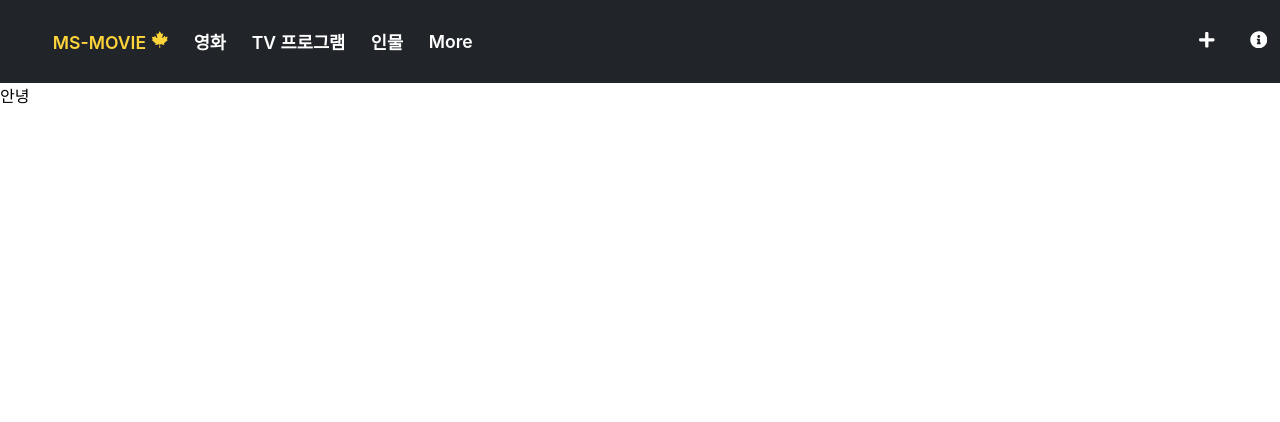
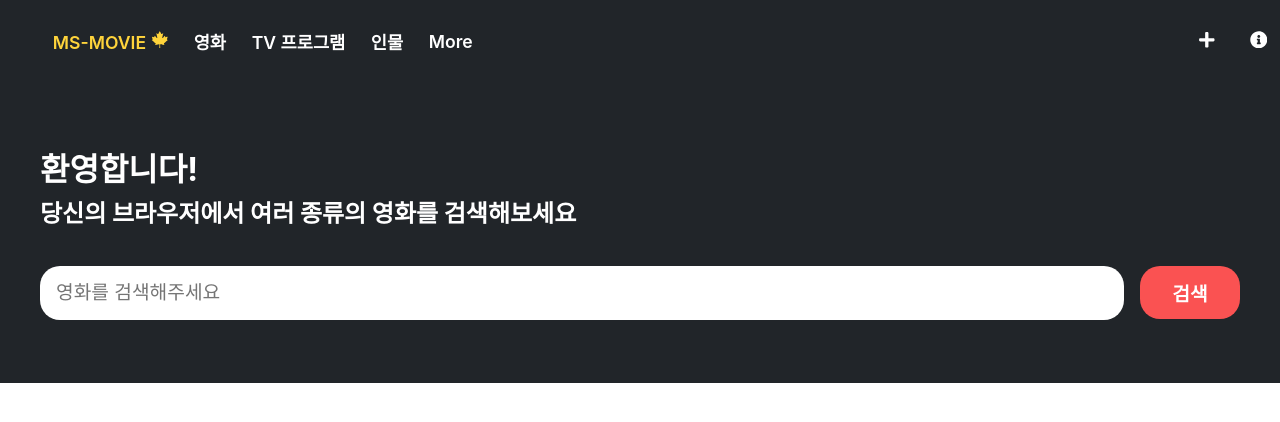
Before and after one commit to Minseok-Park/Movie-App, a React (Create React App) app: page / in a window 1280 px wide. Shown: the top 422 px of the page. Built offline with nearby package versions, Linux system fonts and the light colour scheme; no server answers.

Commit message:
movieList & movieSearchList 를 하나의 배열로 리팩토링

```diff
--- a/src/components/Main/main.jsx
+++ b/src/components/Main/main.jsx
@@ -1,4 +1,4 @@
-import React from "react";
+import React, { useReducer, useState } from "react";
 import { useEffect } from "react/cjs/react.development";
 import MovieList from "../movieList/movieList";
 import MovieScreen from "../movieScreen/movieScreen";
@@ -8,9 +8,16 @@ const Main = ({ movieService }) => {
     movieList: null,
   };
 
+  const [search, setSearch] = useState(false);
+
   function movieReducer(state, action) {
     switch (action.type) {
       case "GET_MOVIES":
+        return {
+          ...state,
+          movieList: action.data,
+        };
+      case "SEARCH_MOVIES":
         return {
           ...state,
           movieList: action.data,
@@ -20,28 +27,52 @@ const Main = ({ movieService }) => {
     }
   }
 
+  const [state, dispatch] = useReducer(movieReducer, initialMovieData);
+  const { movieList } = state;
+
   useEffect(() => {
-    movieService.popularMovie().then((response) => console.log(response));
+    movieService.popularMovie().then((response) => {
+      dispatch({
+        type: "GET_MOVIES",
+        data: response,
+      });
+    });
+    setSearch(false);
   }, [movieService]);
 
+  const onSearch = (keyword) => {
+    console.log("keyword : ", keyword);
+    movieService.searchMovie(keyword).then((response) => {
+      dispatch({
+        type: "SEARCH_MOVIES",
+        data: response,
+      });
+    });
+    setSearch(true);
+  };
+
+  console.log(movieList);
+
   return (
-    <div>안녕</div>
-    // <div>
-    //   <MovieScreen movieSearch={movieSearch} />
-    //   {movieSearchList === null ? (
-    //     <MovieList
-    //       title="가장 인기 있는 영화 목록"
-    //       movieList={movieList}
-    //       movieDetail={movieDetail}
-    //     />
-    //   ) : (
-    //     <MovieList
-    //       title="검색된 영화 목록"
-    //       movieList={movieSearchList}
-    //       movieDetail={movieDetail}
-    //     />
-    //   )}
-    // </div>
+    <div>
+      <MovieScreen onSearch={onSearch} />
+      {search && (
+        <MovieList title="가장 인기 있는 영화 목록" movieList={movieList} />
+      )}
+      {/* {movieSearchList === null ? (
+        <MovieList
+          title="가장 인기 있는 영화 목록"
+          movieList={movieList}
+          movieDetail={movieDetail}
+        />
+      ) : (
+        <MovieList
+          title="검색된 영화 목록"
+          movieList={movieSearchList}
+          movieDetail={movieDetail}
+        />
+      )} */}
+    </div>
   );
 };
 
--- a/src/components/movieScreen/movieScreen.jsx
+++ b/src/components/movieScreen/movieScreen.jsx
@@ -1,26 +1,25 @@
 import React, { useRef, useState, memo, useCallback } from "react";
 import styles from "./movieScreen.module.css";
 
-const MovieScreen = ({ movieSearch }) => {
+const MovieScreen = ({ onSearch }) => {
+  const inputRef = useRef();
   const formRef = useRef();
-  const inputRef = useRef();
 
-  const [value, setValue] = useState(0);
+  const [value, setValue] = useState();
 
-  const onChange = useCallback((e) => {
+  const onChange = (e) => {
     const { value } = e.target;
-    value && setValue(value);
     inputRef.current = value;
-  }, []);
+    setValue(inputRef.current);
+  };
 
-  const onSubmit = useCallback(
-    (e) => {
-      e.preventDefault();
-      movieSearch(value);
-      formRef.current.reset();
-    },
-    [movieSearch, value]
-  );
+  console.log("value : ", value);
+
+  const onSubmit = (e) => {
+    e.preventDefault();
+    value && onSearch(value);
+    formRef.current.reset();
+  };
 
   return (
     <section className={styles.section}>
@@ -31,13 +30,13 @@ const MovieScreen = ({ movieSearch }) => {
         </h2>
         <form ref={formRef} className={styles.searchForm} onSubmit={onSubmit}>
           <input
+            ref={inputRef}
             onChange={onChange}
-            ref={inputRef}
             type="text"
             className={styles.searchInput}
             placeholder="영화를 검색해주세요"
           />
-          <button onClick={() => onSubmit} className={styles.searchBtn}>
+          <button className={styles.searchBtn} onClick={onSubmit}>
             검색
           </button>
         </form>
--- a/src/service/movieService.js
+++ b/src/service/movieService.js
@@ -6,7 +6,7 @@ class movieService {
     const response = await axios.get(
       `https://api.themoviedb.org/3/movie/popular?api_key=${process.env.REACT_APP_API_KEY}&page=1&language=ko`
     );
-    return response.data;
+    return response.data.results;
   }
   // 자세한 페이지, 영화 연관 목록
   async detailMovie(movieId) {
@@ -23,7 +23,7 @@ class movieService {
     const response = await axios.get(
       `https://api.themoviedb.org/3/search/movie?query=${keyword}&api_key=${process.env.REACT_APP_API_KEY}&language=ko&page=1&include_adult=false`
     );
-    return response;
+    return response.data.results;
   }
 }
 
```
